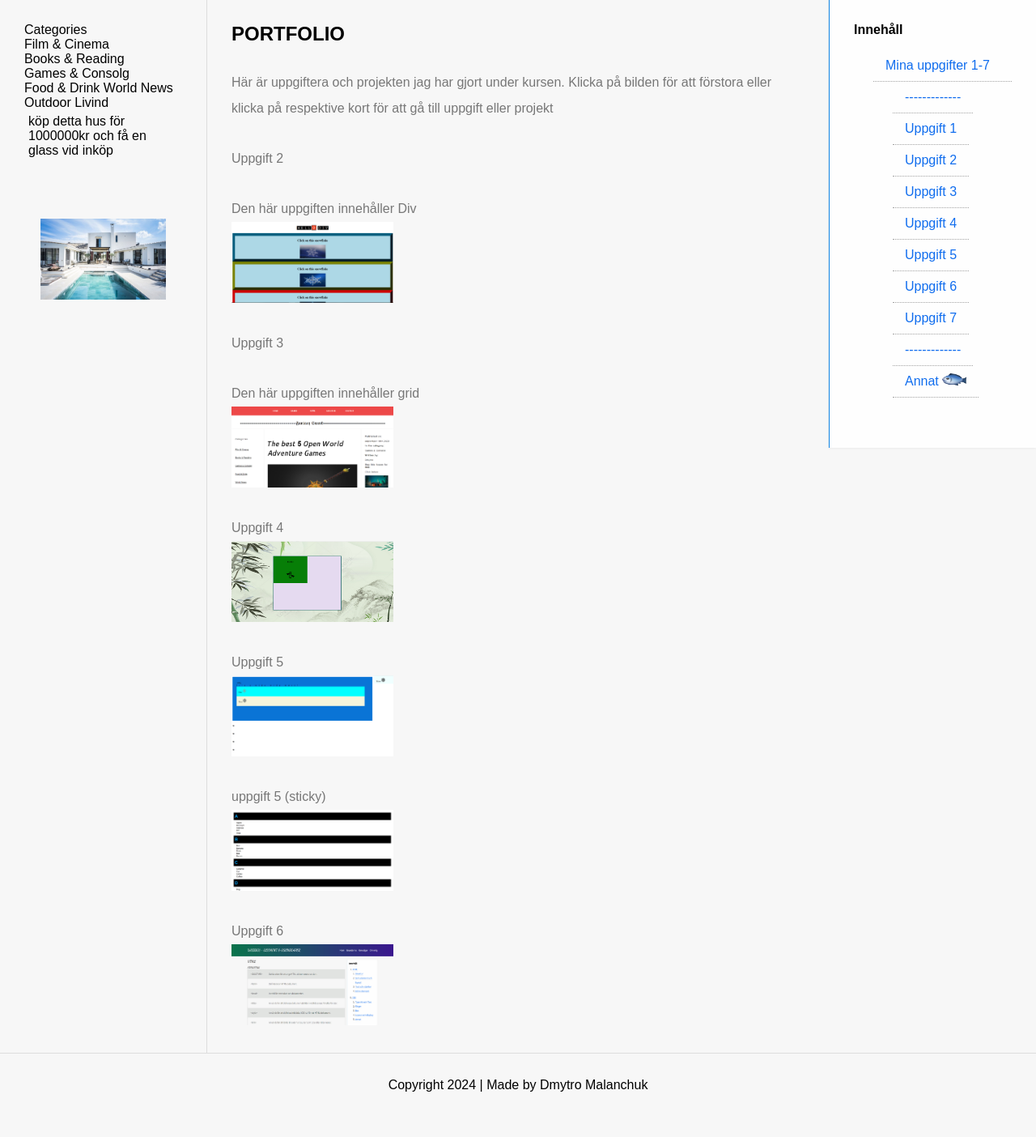
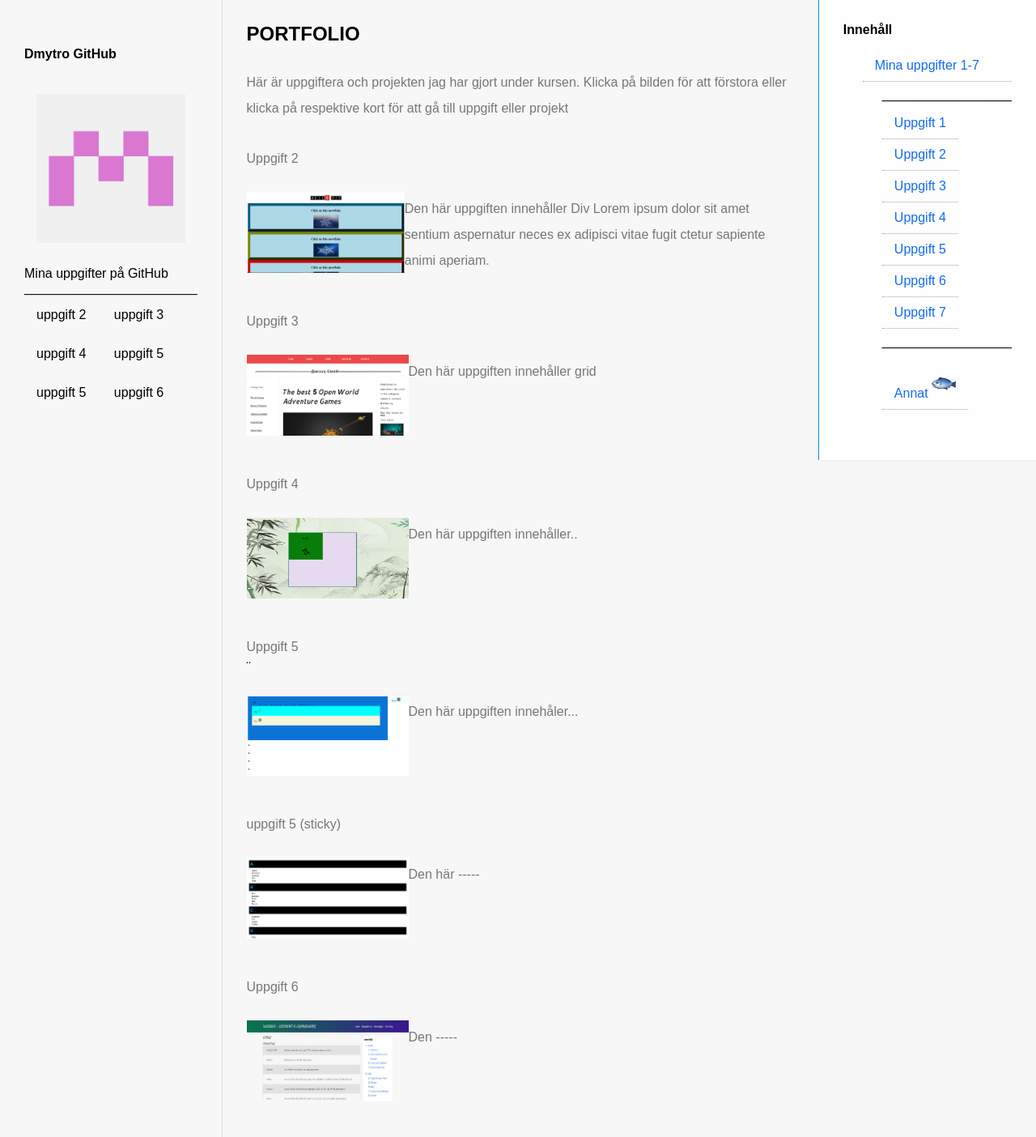
Before and after one commit to Arceus757/Webb_Projekt_portfolio, a plain HTML site: page index.html in a window 1280 px wide. Shown: the part 142-1546 px from the top of the page at 81% size. Before the commit the page ends 1521 px from the top, so only its background shows below. Drawn offline with Linux system fonts and the light colour scheme.

Commit message:
Förbättringar

```diff
--- a/index.html
+++ b/index.html
@@ -47,11 +47,11 @@
                             <a href="#" class="primary-navigation__link">Genvägar &#x25BE; </a>
                             <ul class="dropdown">
 
-                                <li> <a href="https://www.linkedin.com/pulse/say-hello-greet-everyone-greeting-key-communication-vibes-sudhakar" target="_blank " DropDownMenu">Hello</a> </li>
+                                <li> <a href="https://www.linkedin.com/pulse/say-hello-greet-everyone-greeting-key-communication-vibes-sudhakar" target="_blank" DropDownMenu">Hello</a> </li>
 
-                                <li> <a href="https://community.thriveglobal.com/positive-reasons-to-say-good-morning/#:~:text=Our%20self%2Desteem%20is%20massaged,way%20to%20start%20the%20day."  target="_blank " class="DropDownMenu"> Good morning</a> </li>
+                                <li> <a href="https://community.thriveglobal.com/positive-reasons-to-say-good-morning/#:~:text=Our%20self%2Desteem%20is%20massaged,way%20to%20start%20the%20day." class="DropDownMenu"> Good morning</a> </li>
 
-                                <li> <a href="https://h-o-m-e.org/good-evening-time/"  target="_blank " class="DropDownMenu">Good evening</a> </li>
+                                <li> <a href="https://h-o-m-e.org/good-evening-time/" class="DropDownMenu">Good evening</a> </li>
 
                             </ul>
                         </li>
@@ -67,17 +67,17 @@
 
 <div class="grid-container">
     <nav>
-        <p>Categories</p>
-        <li>Film & Cinema</li>
-        <li>Books & Reading</li>
-        <li>Games & Consolg</li>
-        <li>Food & Drink</li>
-        <li>World News</li>
-        <li>Outdoor Livind</li>
+       <li> <strong> <a href="https://github.com/Arceus757" target="_blank" class="click"></a> Dmytro GitHub </strong> </li>
+       <li> <a href="https://github.com/account"><img src="screenshots/Mygithub.png"> </a></li>
+       <li> <p>Mina uppgifter på GitHub </p> </li>
+       <li>________________________</li>
+        <li> <a href="https://github.com/Arceus757/Webbutveckling-uppgift2.git" class="Github" target="_blank"> uppgift 2 </a></li>
+        <li> <a href="https://github.com/Arceus757/Webb_Uppgift_3_Pro.git" class="Github" target="_blank"> uppgift 3 </a></li>
+        <li> <a href="https://github.com/Arceus757/Webb_uppgift_4.git" class="Github" target="_blank"> uppgift 4 </a></li>
+        <li> <a href="https://github.com/Arceus757/Webb_Uppgift_5.git" class="Github" target="_blank"> uppgift 5 </a></li>
+        <li> <a href="https://github.com/Arceus757/Webb_Uppgift_5-sticky-.git" class="Github" target="_blank"> uppgift 5 </a></li>
+        <li> <a href="https://github.com/Arceus757/Webb-Uppgift6.git" class="Github" target="_blank"> uppgift 6 </a></li>
 
-
-        <li class="li2"> köp detta hus för 1000000kr och få en glass vid inköp </li>
-        <li class="li2"><a><img src="screenshots/Vila1.jpg" alt="img2" width="200" height="100"></a></li>
     </nav>
 
 
@@ -89,50 +89,62 @@
         <p>Här är uppgiftera och projekten jag har gjort under kursen. Klicka på bilden för att förstora eller klicka på respektive kort för att gå till uppgift eller projekt</p>
         <saktion>
 
-            <div class = "container1" id="uppgift-2">
+
+            <div class = "container2" id="uppgift-2">
                 <p> Uppgift 2  </p>
-                <p>Den här uppgiften innehåller Div</p>
+            </div>
+                <div class = "container1">
                 <a href="myprojects/uppgift-2/Untitled-1.html" target="_blank">
-                    <img src ="screenshots/Uppgift 2.png" width="200"  height="100">
-                </a>
+                <img src ="screenshots/Uppgift 2.png" width="400"  height="100"> </a>
+                <p>Den här uppgiften innehåller Div Lorem ipsum dolor sit amet sentium aspernatur neces ex adipisci vitae fugit ctetur sapiente animi aperiam.</p>
             </div>
 
-            <div class = "container1" id="uppgift-3">
+            <div class="container2" id="uppgift-3">
                 <p> Uppgift 3  </p>
+            </div>
+               <div class = "container1">
+                <a href="myprojects/uppgift-3/index.html" target="_blank">
+                <img src ="screenshots/Uppgift 3.png" width="200"  height="100"/> </a>
                 <p>Den här uppgiften innehåller grid</p>
-                <a href="myprojects/uppgift-3/index.html" target="_blank">
-                    <img src ="screenshots/Uppgift 3.png" width="200"  height="100"/>
-                </a>
             </div>
 
-            <div class = "container1" id="uppgift-4">
+            <div class = "container2" id="uppgift-4">
                 <p> Uppgift 4  </p>
-                <h3></h3>
+            </div>
+                <div class="container1">
                 <a href="myprojects/uppgift-4/index.html" target="_blank">
-                    <img src ="screenshots/Uppgift 4.png" width="200"  height="100" />
-                </a>
+                <img src ="screenshots/Uppgift 4.png" width="200"  height="100" /> </a>
+                <p>Den här uppgiften innehåller..</p>
             </div>
 
 
-            <div class = "container1" id="uppgift-5">
-                <p> Uppgift 5  </p>
+            <div class = "container2" id="uppgift-5">
+                <p> Uppgift 5  </p>¨
+            </div>
+            <div class="container1">
                 <a href="myprojects/uppgift-5/index.html" target="_blank">
-                    <img src ="screenshots/Uppgift 5.png" width="200"  height="100" />
-                </a>
-            </div>
-            <div class = "container1" id="uppgift-5-sticky">
-                <p> uppgift 5 (sticky)</p>
-                <a href="myprojects/uppgift-5(sticky)/index.html" target="_blank">
-                    <img src="screenshots/uppgift 5(sticky).png" width="200" height="100" />
-                </a>
+                <img src ="screenshots/Uppgift 5.png" width="200"  height="100" /> </a>
+                <p>Den här uppgiften innehåler...</p>
             </div>
 
-            <div class = "container1" id="uppgift-6">
+            <div class = "container2" id="uppgift-5-sticky">
+                <p> uppgift 5 (sticky)</p>
+            </div>
+            <div class="container1">
+                <a href="myprojects/uppgift-5(sticky)/index.html" target="_blank">
+                <img src="screenshots/uppgift 5(sticky).png" width="200" height="100" /> </a>
+                <p>Den här -----</p>
+            </div>
+
+            <div class = "container2" id="uppgift-6">
                 <p> Uppgift 6  </p>
+            </div>
+            <div class="container1">
                 <a href="myprojects/uppgift-6/index.html" target="_blank">
-                    <img src ="screenshots/Uppgift 6.png" width="200"  height="100" />
-                </a>
+                <img src ="screenshots/Uppgift 6.png" width="200"  height="100" /> </a>
+                <p>Den -----</p>
                 </div>
+
             </saktion>
     </article>
 
@@ -143,7 +155,7 @@
             <li>
                 <a href="#Mina uppgifter" class="content-panel__link"> Mina uppgifter 1-7 </a>
                 <ol class="content-panel__list">
-                    <li><a href="#space" class="content-panel__link">-------------</a></li>
+                    <li>__________________</li>
                     <li><a href="#uppgift-1" class="content-panel__link">Uppgift 1</a></li>
                     <li><a href="#uppgift-2" class="content-panel__link">Uppgift 2</a></li>
                     <li><a href="#uppgift-3" class="content-panel__link">Uppgift 3</a></li>
@@ -151,7 +163,7 @@
                     <li><a href="#uppgift-5" class="content-panel__link">Uppgift 5</a></li>
                     <li><a href="#uppgift-6" class="content-panel__link">Uppgift 6</a></li>
                     <li><a href="#uppgift-7" class="content-panel__link">Uppgift 7</a></li>
-                    <li><a href="#space" class="content-panel__link">-------------</a></li>
+                    <li>__________________</li>
                     <li><a href="https://youtu.be/QX43QTYyV-8?feature=shared" target="_blank" class="content-panel__link">Annat <img src="screenshots/fish.webp" height="15" width="30" alt="fish"></a></li>
                 </ol>
             </li>
--- a/style.css
+++ b/style.css
@@ -260,7 +260,10 @@
 
     img {
       max-width: 100%;
+      margin-bottom: 10px;
+      margin-top: 25px;
     }
+
 
     /* ASIDE */
 .content-panel {
@@ -308,8 +311,57 @@
 .container1 {
   background-color: 0;
   padding: 0;
+  display: flex;
+
 }
 
 .container1:hover {
   background-color: #798f86;
 }
+
+/*GitHub*/
+.Github {
+  text-align: center;
+
+  color: #000000;
+}
+
+.Github:hover {
+
+  border-bottom: 1px solid #1a573a;
+  color: #276c3e;
+  background: linear-gradient(1000deg,#c4c3d3, transparent);
+}
+
+/* responsive */
+@media screen and (max-width: 1200px) {
+  nav{
+      grid-column: span 3;
+      border-right: 0;
+      border-bottom: 1px solid #ddd;
+  }
+  nav li {
+      display: inline-block;
+      margin-right: 10px;
+  }
+  article {
+      grid-column: span 2;
+
+  }
+  aside {
+      padding: span 16px;
+  }
+}
+
+@media screen and (max-width: 980px) {
+  nav, article, aside {
+      grid-column: span 3;
+  }
+  aside {
+      border-left: 0;
+      border-top: 1px solid #ddd;
+  }
+  article h2 {
+      font-size: 2.5em;
+  }
+}
```
Also changed, not shown: screenshots/Mygithub.png (added). Lines whose indentation alone changed are shown as unchanged.
